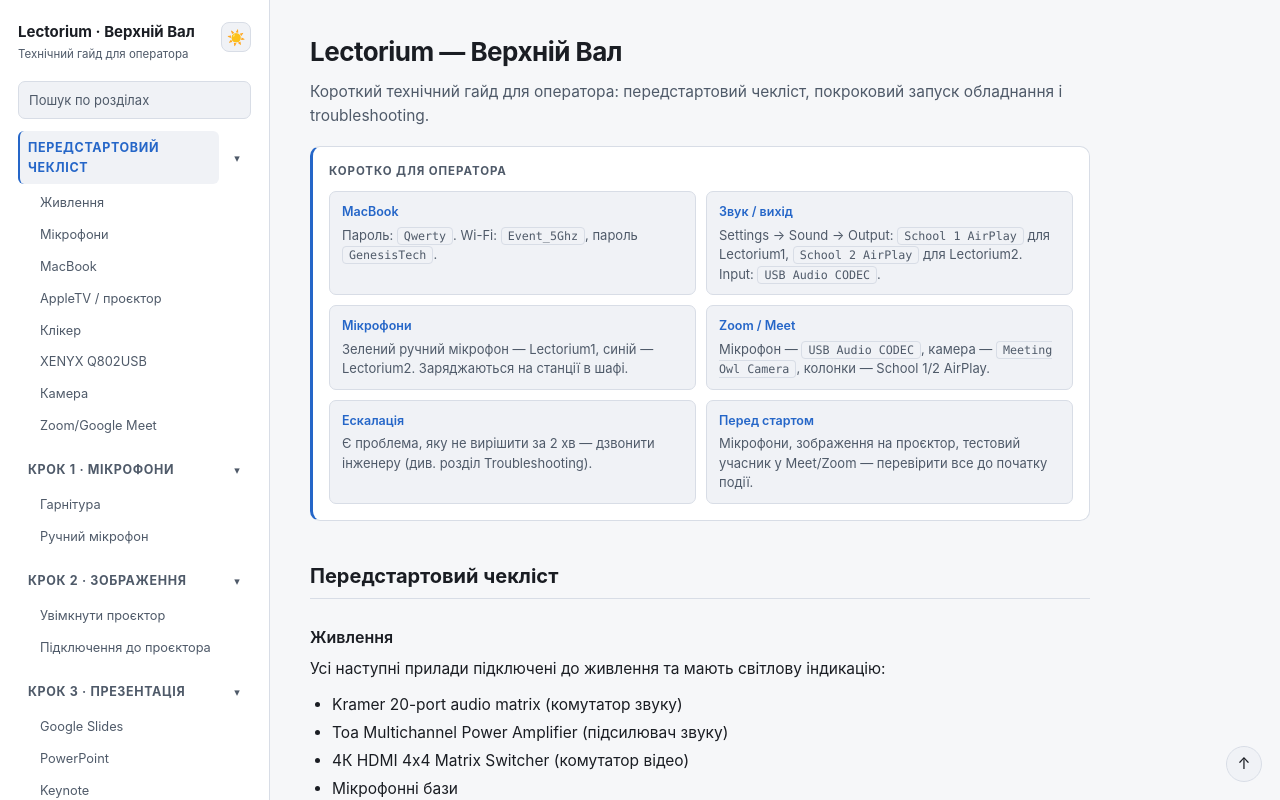
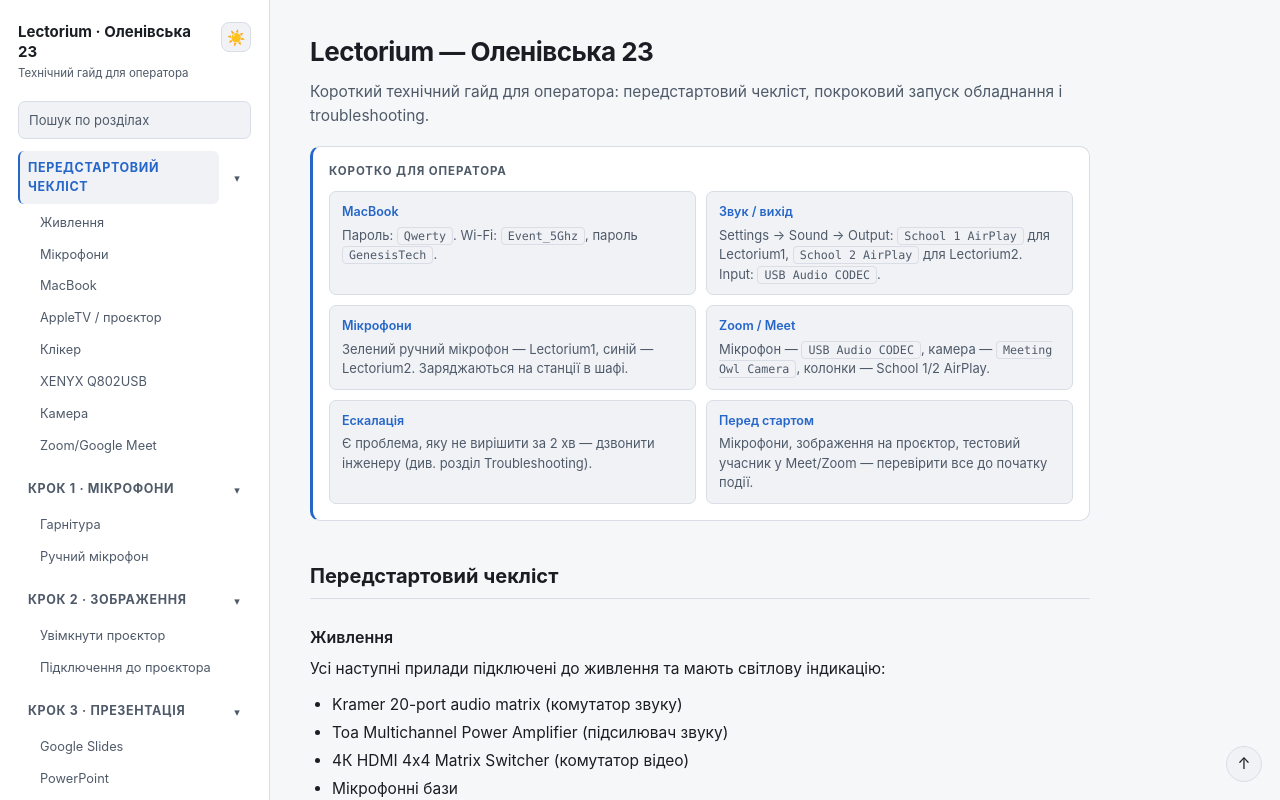
Before and after one commit to yevhenpyvovar-hub/education-site, a plain HTML site: page lectorium-guide/index.html in a window 1280 px wide. Drawn offline with Linux system fonts and the light colour scheme.

Commit message:
Update Lectorium location name to Оленівська 23

```diff
--- a/lectorium-guide/index.html
+++ b/lectorium-guide/index.html
@@ -312,7 +312,7 @@
 <aside class="sidebar">
   <div class="sidebar-head">
     <div>
-      <h1>Lectorium · Верхній Вал</h1>
+      <h1>Lectorium · Оленівська 23</h1>
       <div class="meta">Технічний гайд для оператора</div>
     </div>
     <button class="theme-toggle" type="button" id="themeToggle" aria-label="Перемкнути тему">
@@ -371,7 +371,7 @@
 
 <main id="content" class="content">
 
-<h1>Lectorium — Верхній Вал</h1>
+<h1>Lectorium — Оленівська 23</h1>
 <p style="color:var(--muted); margin-top:0;">Короткий технічний гайд для оператора: передстартовий чекліст, покроковий запуск обладнання і trouble­shooting.</p>
 
 <section class="operator-card" aria-label="Коротко для оператора">
@@ -774,7 +774,7 @@
 </div>
 
 <hr class="soft">
-<p style="color:var(--muted); font-size:12px; text-align:center;">Lectorium · Верхній Вал · Гайд оператора. Чеклісти зберігаються в браузері.</p>
+<p style="color:var(--muted); font-size:12px; text-align:center;">Lectorium · Оленівська 23 · Гайд оператора. Чеклісти зберігаються в браузері.</p>
 
 </main>
 </div>
```
